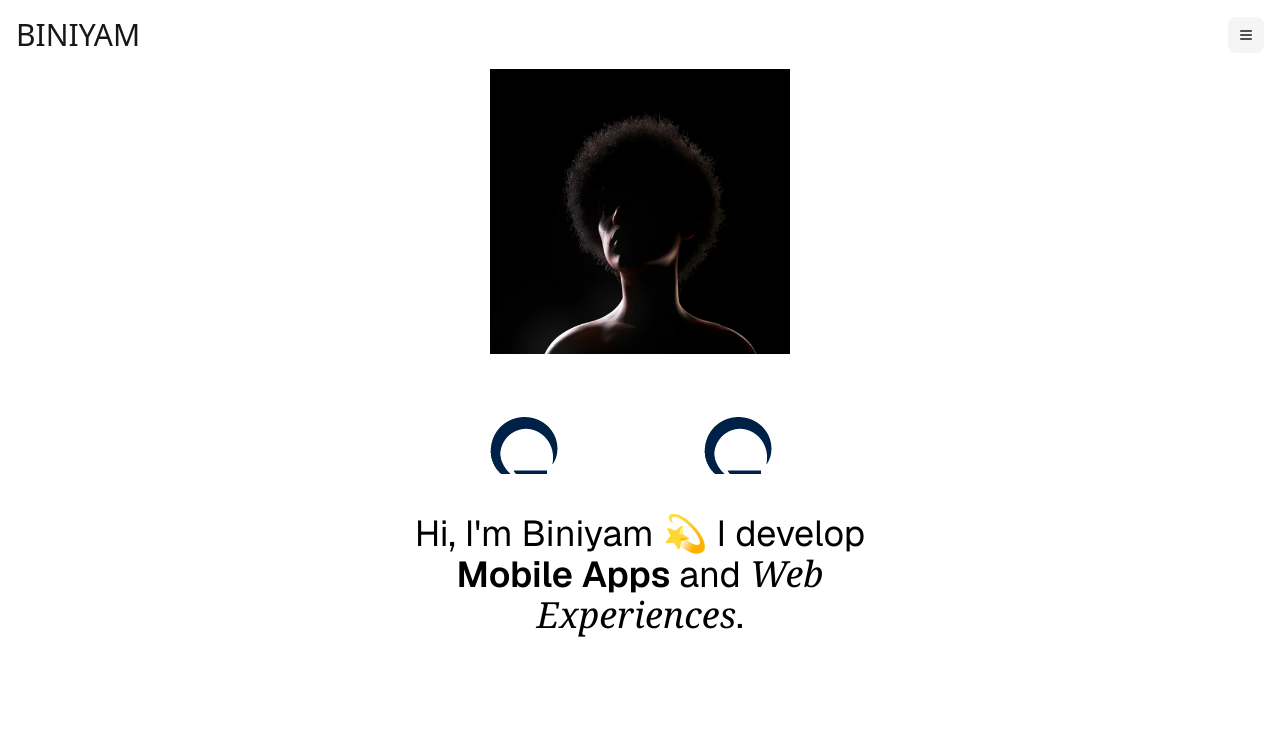
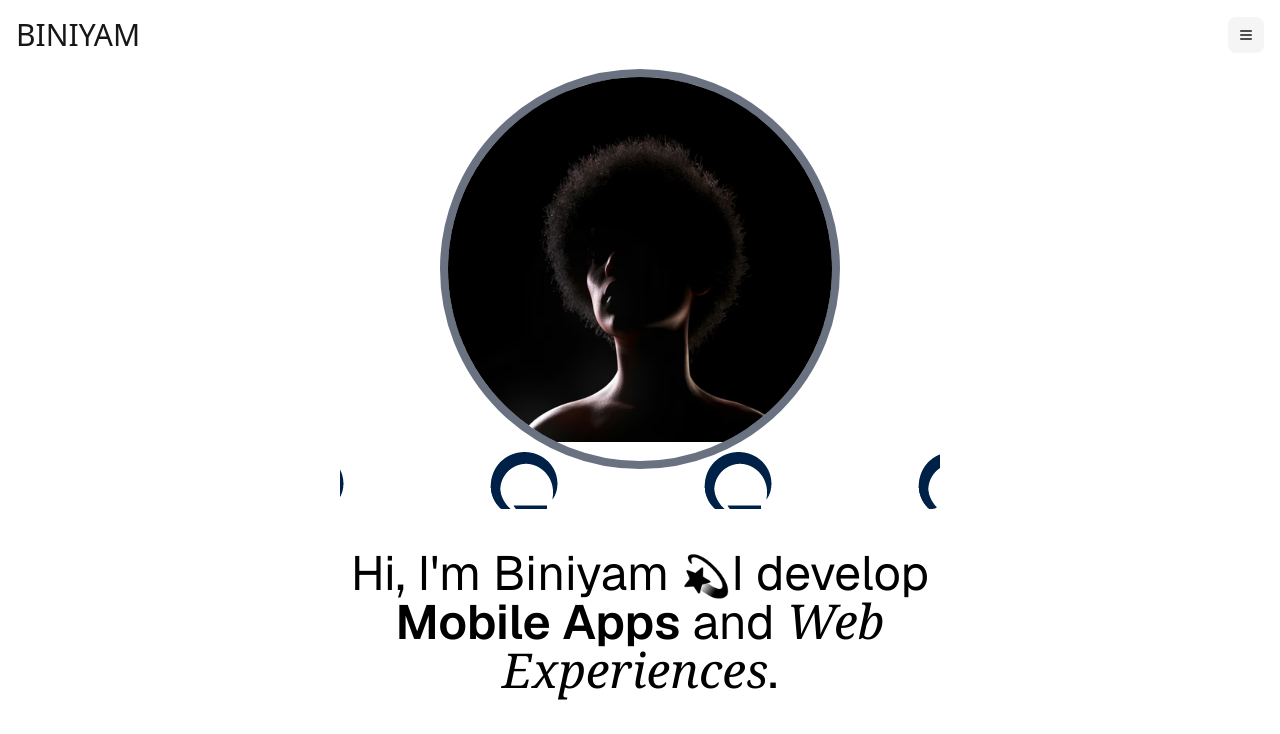
Before and after one commit to bini34/bini34, a Next.js app: page / in a window 1280 px wide. Shown: the top 734 px of the page. Built offline with nearby package versions, Linux system fonts and the light colour scheme.

Commit message:
Refactor Hero component layout and update image dimensions for improved presentation

```diff
--- a/src/components/hero.tsx
+++ b/src/components/hero.tsx
@@ -1,23 +1,34 @@
 import Image from "next/image"
 import Skills from './skills'
+
 function Hero() {
   return (
     <section className="w-full flex justify-center">
-        <div className="flex flex-col gap-10 w-[500px] items-center">
-            <Image
-                alt="hero image"
-                src="/images/eKUFYmZPwgMN4Q1wDDraUJJmAzE.avif"
-                width={300}
-                height={200}
-            />
+        <div className="flex flex-col gap-10 w-[600px] items-center ">
+          <div className="w-full flex flex-col items-center ">
+              <div className="w-[400px] h-[400px] rounded-full overflow-hidden z-0 border-8 border-gray-500 ">
+              <Image
+                    alt="hero image"
+                    src="/images/eKUFYmZPwgMN4Q1wDDraUJJmAzE.avif"
+                    width={500}
+                    height={500}
+                />
+              </div>
+            <div className="z-10 -mt-10 overflow-hidden w-full">
             <Skills/>
+            </div>
 
-            <h1 className="text-4xl font-sans font-normal bg-gradient-to-b text-black  bg-clip-text text-center">
-            Hi, I&apos;m Biniyam 💫{" "}
+
+          </div>
+
+
+            <h1 className="text-5xl font-sans font-normal bg-gradient-to-b text-black  bg-clip-text text-center">
+            Hi, I&apos;m Biniyam{" "}
+            <span style={{ filter: "grayscale(100%) brightness(0)", fontSize: "40px" }}>💫</span>
             <span className="font-normal">I develop</span>{" "}
             <span className="font-semibold">Mobile Apps</span>{" "}
             <span className="font-normal">and</span>{" "}
-            <span className="italic font-serif">Web Experiences</span>.
+            <span className="italic font-serif">Web <br/> Experiences</span>.
             </h1>
         </div>
 
```
